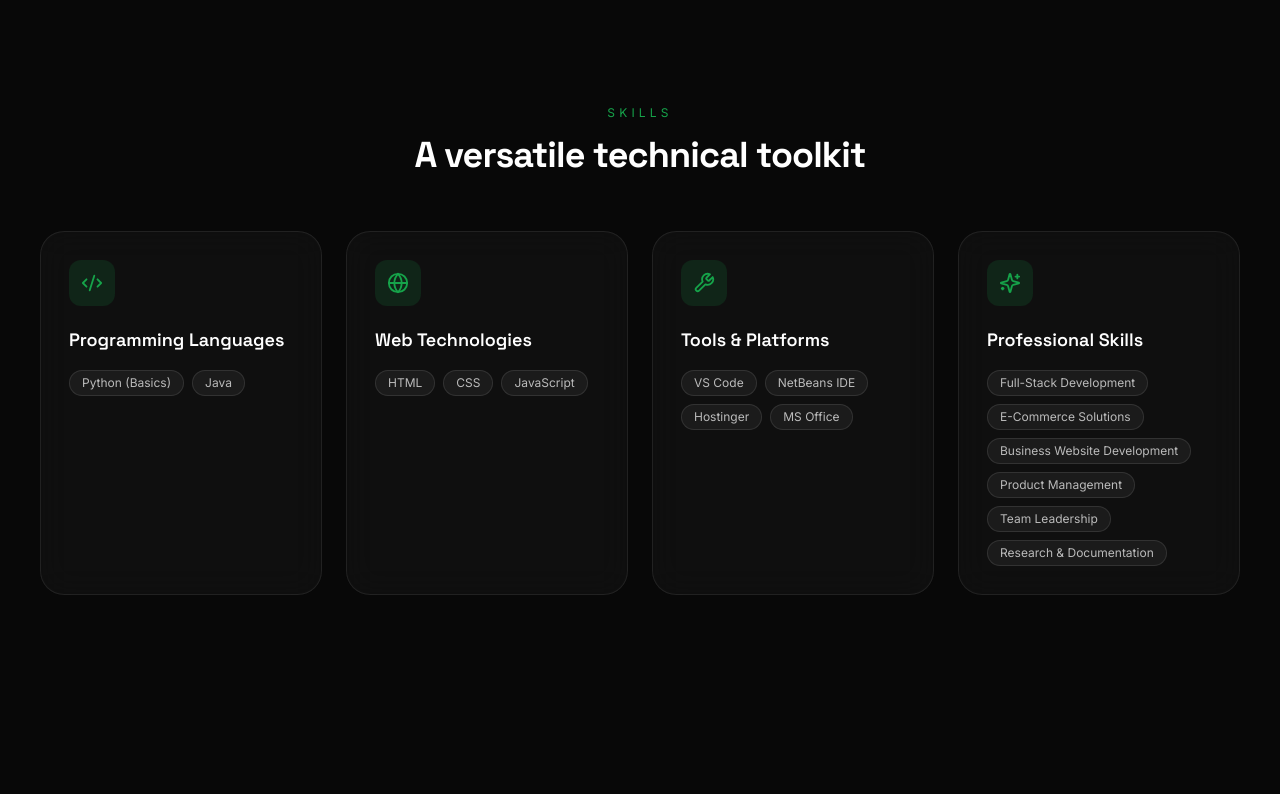
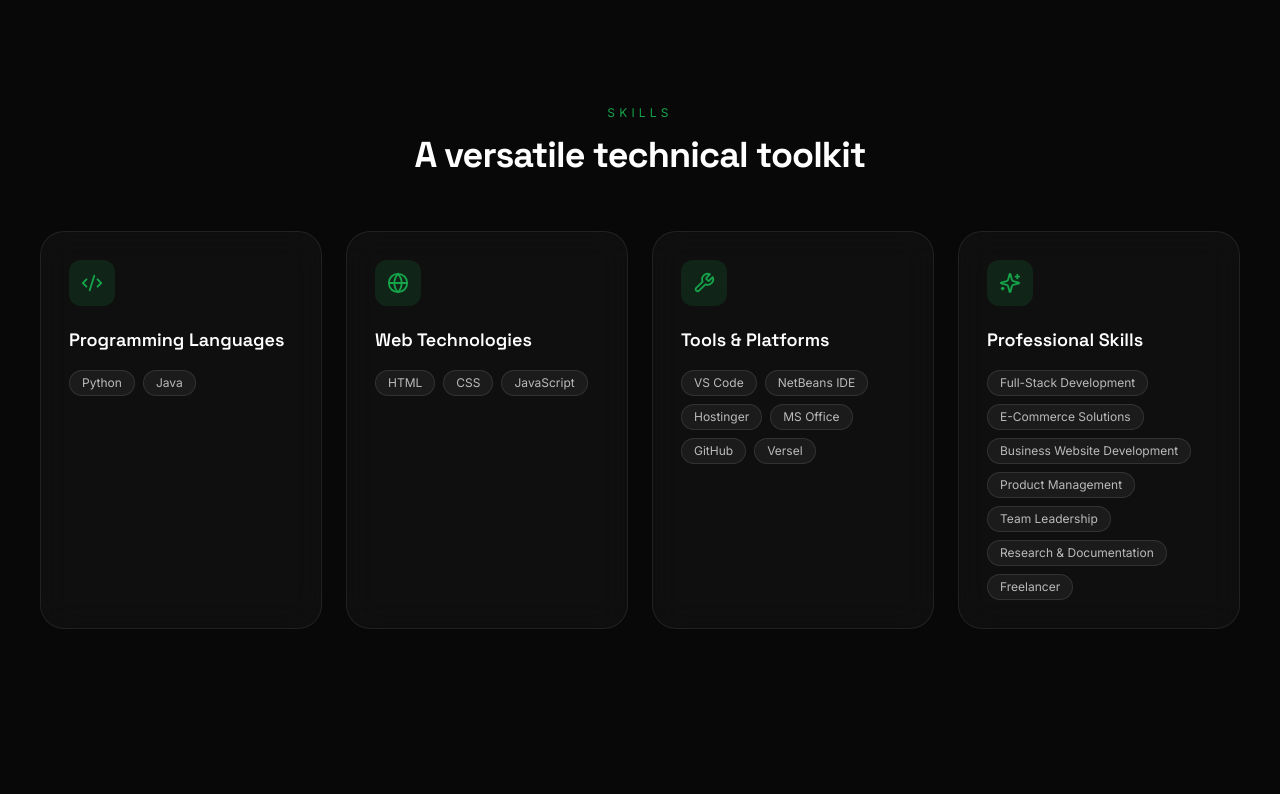
Before and after one commit to gowreeshsenthilkumar-cmd/portfolio, a React (Vite) app: page / in a window 1280 px wide. Shown: the part 1579-2373 px from the top of the page. Built offline with nearby package versions, Linux system fonts and the light colour scheme.

Commit message:
Update portfolio.js

```diff
--- a/src/data/portfolio.js
+++ b/src/data/portfolio.js
@@ -5,12 +5,14 @@ export const CONTACT = {
   phone: "+91 8903770452",
   linkedin: "https://linkedin.com/in/gowreesh-ss",
   linkedinLabel: "linkedin.com/in/gowreesh-ss",
+  github:"https://github.com/gowreeshsenthilkumar-cmd",
+  githubLabel: "github.com/gowreeshsenthilkumar-cmd",
   location: "Namakkal, Tamil Nadu",
   portrait: "https://horizons-cdn.hostinger.com/23a03e34-40d3-4b0f-bafb-8fc2945f4667/a433bf609ecd4840a63b7ab496e446c3.png",
 };
 
 export const STATS = [
-  { value: 3, label: "Live Projects Completed" },
+  { value: 5, label: "Live Projects Completed" },
   { value: 3, label: "Internships" },
   { value: 3, label: "Leadership Roles" },
   { value: 1, label: "Research Publications" },
@@ -20,7 +22,7 @@ export const STATS = [
 export const SKILLS = [
   {
     category: "Programming Languages",
-    items: ["Python (Basics)", "Java"],
+    items: ["Python", "Java"],
   },
   {
     category: "Web Technologies",
@@ -28,7 +30,7 @@ export const SKILLS = [
   },
   {
     category: "Tools & Platforms",
-    items: ["VS Code", "NetBeans IDE", "Hostinger", "MS Office"],
+    items: ["VS Code", "NetBeans IDE", "Hostinger", "MS Office","GitHub","Versel"],
   },
   {
     category: "Professional Skills",
@@ -39,6 +41,7 @@ export const SKILLS = [
       "Product Management",
       "Team Leadership",
       "Research & Documentation",
+      "Freelancer",
     ],
   },
 ];
```
